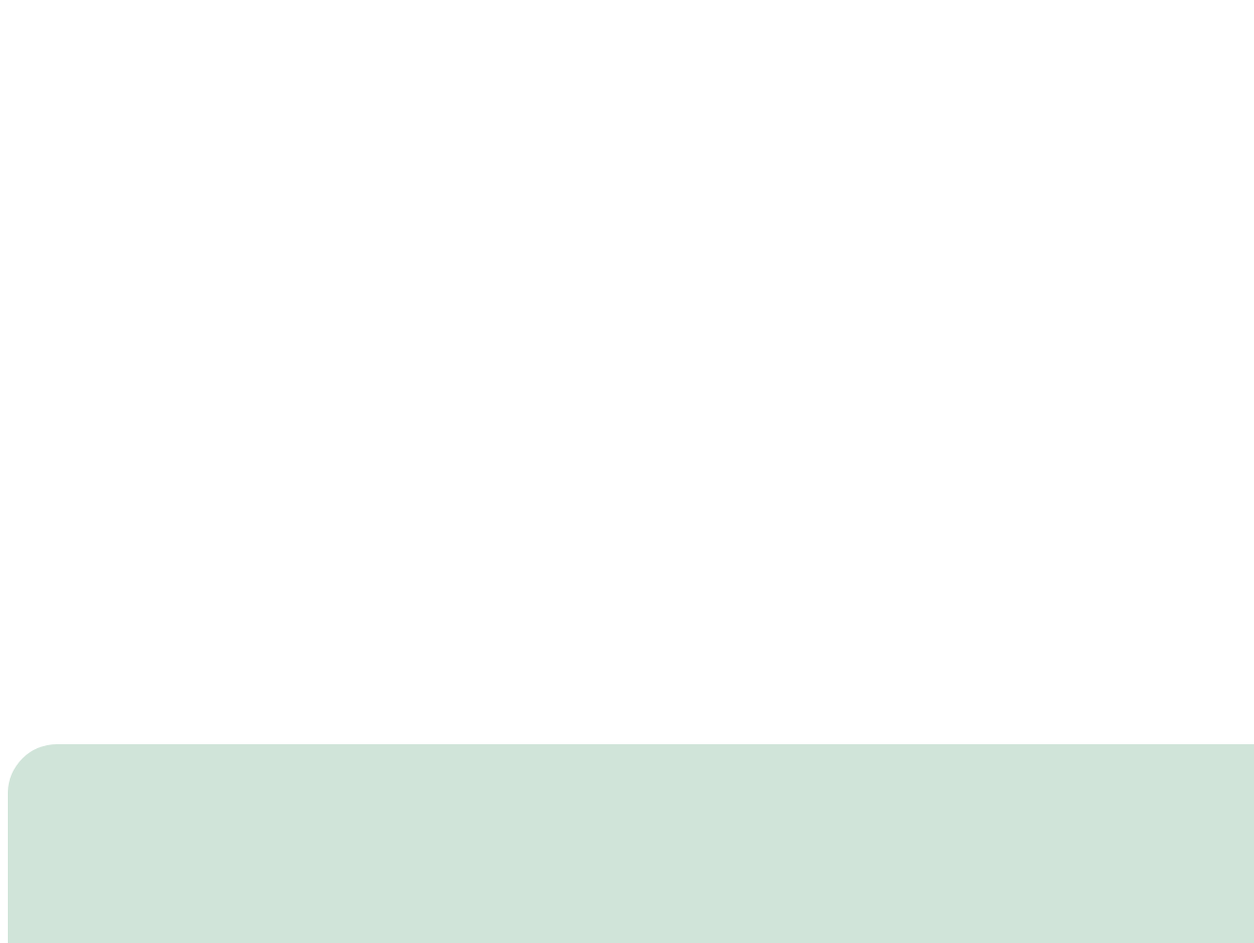
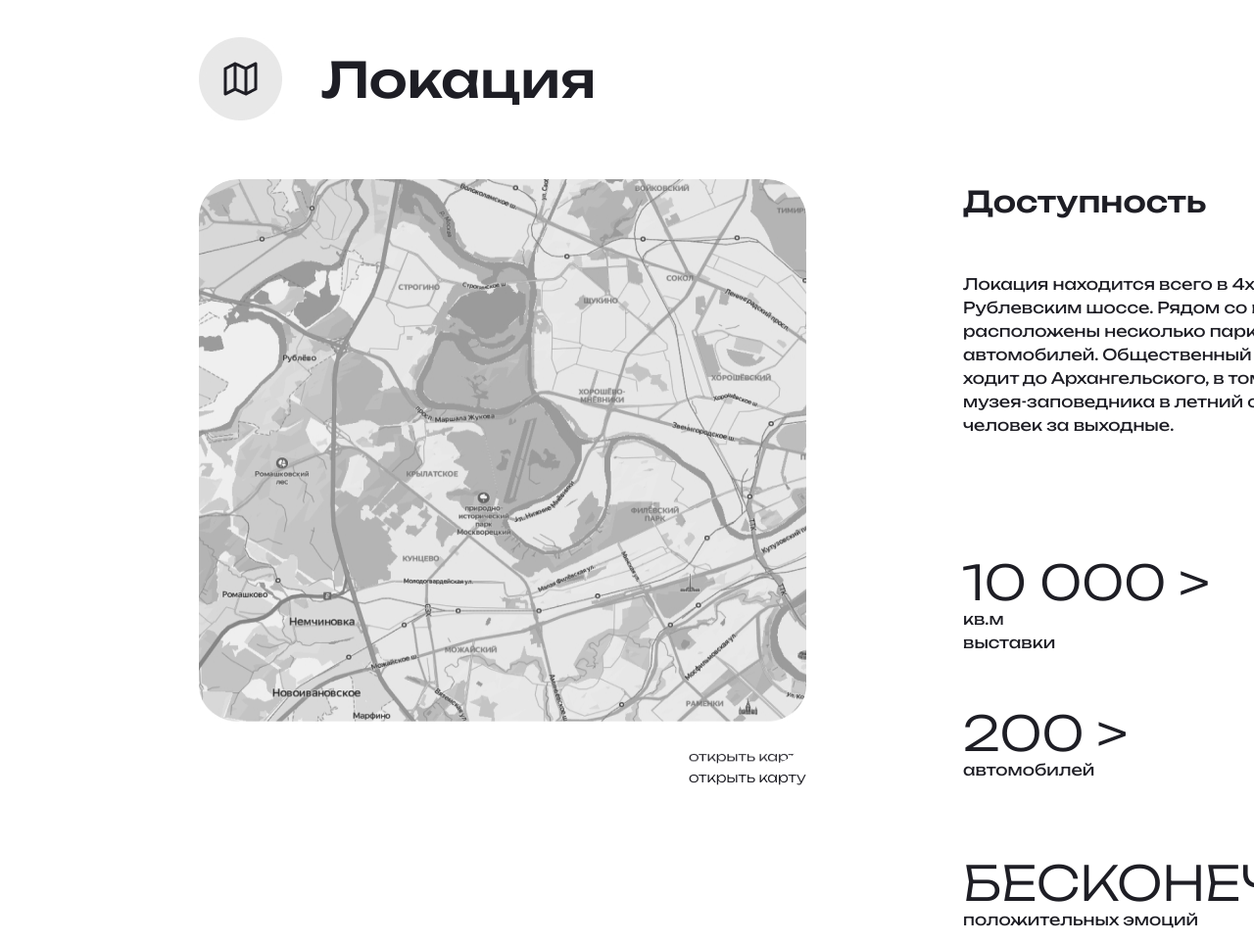
Before and after one commit to exsize426/auto-weekend, a plain HTML site: page index.html in a window 1280 px wide. Shown: the part 8420-9383 px from the top of the page at 98% size. Drawn offline with Linux system fonts and the light colour scheme.

Commit message:
make-location-slide

```diff
--- a/fonts.css
+++ b/fonts.css
@@ -3,8 +3,8 @@
     font-weight: 500;
     font-style: normal;
     src:
-    url('/fonts/Unbounded-Medium.ttf') format('truetype'),
-    url('/fonts/Medium500.woff2') format("woff2")
+    url('./fonts/Unbounded-Medium.ttf') format('truetype'),
+    url('./fonts/Medium500.woff2') format("woff2")
 }
 
 @font-face {
@@ -12,6 +12,15 @@
     font-weight: 400;
     font-style: normal;
     src:
-    url('/fonts/Unbounded-Regular.ttf') format('truetype'),
-    url('/fonts/Regular400.woff2') format("woff2")
+    url('./fonts/Unbounded-Regular.ttf') format('truetype'),
+    url('./fonts/Regular400.woff2') format("woff2")
 }
+
+@font-face {
+    font-family: Unbounded;
+    font-weight: 300;
+    font-style: normal;
+    src:
+    url('./fonts/Unbounded-Light.ttf') format('truetype'),
+    url('./fonts/Light300.woff2') format("woff2")
+}
--- a/index.html
+++ b/index.html
@@ -32,6 +32,45 @@
     </section>
 
     <section class="location">
+        <div class="title-location-container">
+            <img src="./img/location.jpg" alt="location" class="location-logo">
+            <h1 class="location-title">Локация</h1>
+        </div>
+
+        <div class="location-container">
+            <div class="village-wrapper">
+                <img src="./img/village.jpg" alt="village" class="village-logo">
+                <div class="open-map">открыть карту</div>
+            </div>
+
+            <div class="block-location">
+                <div class="location-availability-container">
+                    <div class="availability">Доступность</div>
+                    <div class="place">Локация находится всего в 4х км от МКАД в между Новорижским и Рублевским шоссе.
+                        Рядом со въездами на территорию музея-заповедника расположены несколько парковок, в общей
+                        сложности вмещающих 1500 автомобилей. Общественный транспорт (автобусы, маршрутки) регулярно
+                        ходит до Архангельского, в том числе от метро. Средняя посещаемость музея-заповедника в летний
+                            сезон вне мероприятий составляет 5000 человек за выходные.
+                    </div>
+                </div>
+
+
+                <div class="info-numbers-container">
+                    <div class="quantity-1">
+                        <div class="ten-thousand">10 000 ></div>
+                        <div class="kilometer">кв.м выставки</div>
+                    </div>
+                    <div class="quantity-2">
+                        <div class="two-hundred">200 ></div>
+                        <div class="car-sharing">автомобилей</div>
+                    </div>
+                    <div class="quantity-3">
+                        <div class="infinitely-many">БЕСКОНЕЧНО МНОГО ></div>
+                        <div class="positive-emotions">положительных эмоций</div>
+                    </div>
+                </div>
+            </div>
+        </div>
 
     </section>
 
--- a/style.module.css
+++ b/style.module.css
@@ -39,9 +39,150 @@
 .location {
     width: 1530px;
     height: 922px;
-    top: 8256px;
-    left: 195px;
+    margin: 200px 195px 180px 195px;
+    color: #1E1E25;
 }
+
+.title-location-container {
+    display: flex;
+    align-items: center;
+    width: 406px;
+    height: 85px;
+    left: 3px;
+    gap: 40px;
+}
+
+.location-logo{
+    width: 85px;
+    height: 85px;
+}
+
+.location-title {
+    width: 281px;
+    height: 50px;
+    font-family: Unbounded;
+    font-size: 50px;
+    font-weight: 500;
+    line-height: 50px;
+    text-align: left;
+}
+
+.location-container {
+    display: flex;
+    justify-content: space-between;
+}
+
+.block-location {
+    display: flex;
+    flex-direction: column;
+    margin-top: 60px;
+}
+
+.village-wrapper {
+    width: 620px;
+    height: 646px;
+}
+
+.village-logo {
+    width: 620px;
+    height: 598px;
+    border-radius: 40px;
+    margin-top: 60px;
+}
+
+.open-map {
+    font-family: Unbounded;
+    font-size: 14px;
+    font-weight: 300;
+    line-height: 18.2px;
+    text-align: left;
+    width: 120px;
+    height: 18px;
+    margin-left: 500px;
+}
+
+.location-availability-container {
+    width: 750px;
+    height: 263px;
+    gap: 50px;
+}
+
+.availability {
+    width: 249px;
+    height: 45px;
+    font-family: Unbounded;
+    font-size: 30px;
+    font-weight: 500;
+    line-height: 45px;
+    text-align: left;
+}
+
+.place {
+    width: 750px;
+    height: 168px;
+    font-family: Unbounded;
+    font-size: 16px;
+    font-weight: 400;
+    line-height: 24px;
+    text-align: left;
+    margin-top: 50px;
+}
+
+.info-numbers-container {
+    width: 691px;
+    height: 390px;
+    gap: 70px;
+    margin-top: 124px;
+}
+
+.quantity-1 {
+    width: 257px;
+    height: 84px;
+    gap: 10px;
+}
+
+.ten-thousand, .infinitely-many, .two-hundred  {
+    font-family: Unbounded;
+    font-size: 49px;
+    font-weight: 300;
+    line-height: 50px;
+    text-align: left;
+
+}
+
+.kilometer, .car-sharing {
+    font-family: Unbounded;
+    font-size: 16px;
+    font-weight: 400;
+    line-height: 24px;
+    text-align: left;
+    width: 140px;
+    height: 24px;
+}
+
+.quantity-2 {
+    width: 168px;
+    height: 83px;
+    gap: 10px;
+    margin: 70px 523px 70px 0px;
+}
+
+.quantity-3 {
+    width: 691px;
+    height: 83px;
+    gap: 10px;
+}
+
+.positive-emotions {
+    width: 240px;
+    height: 24px;
+    font-family: Unbounded;
+    font-size: 16px;
+    font-weight: 400;
+    line-height: 24px;
+    text-align: left;
+}
+
 
 .map {
     width: 1530px;
```
Also changed, not shown: fonts/Light300.woff2 (added), fonts/Unbounded-Light.ttf (added), img/location.jpg (added), img/village.jpg (added).
